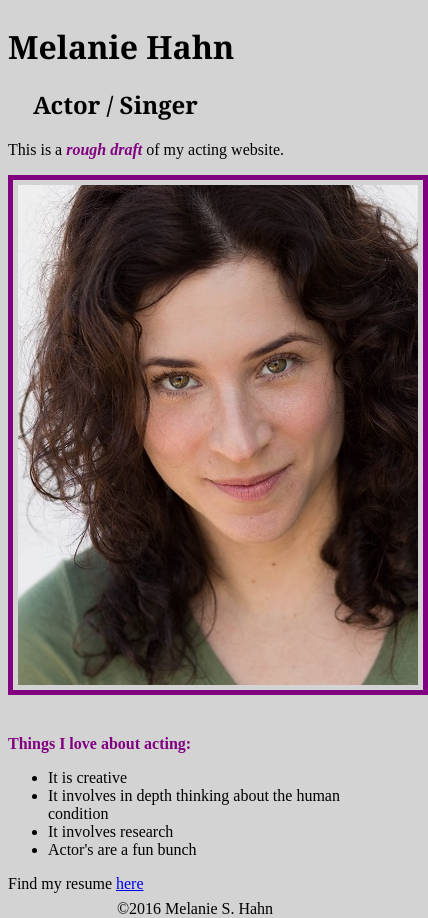
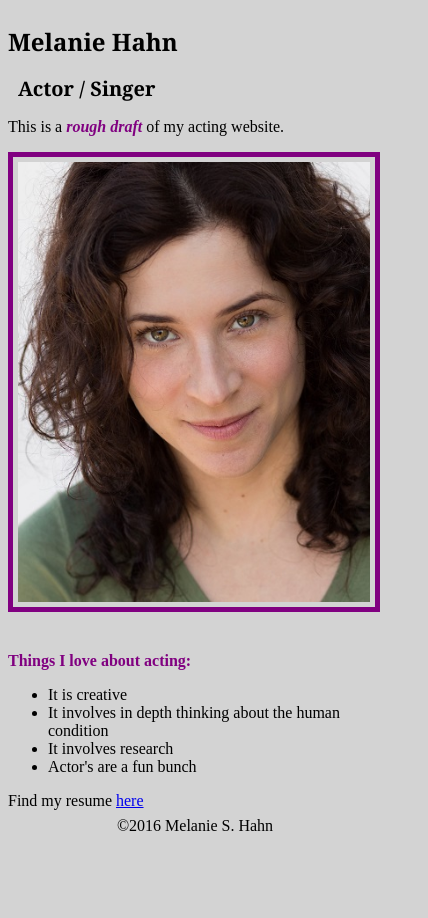
Before and after one commit to melaniesarah/melaniesarah.github.io, a plain HTML site: page index.html in a window 390 px wide. Shown: the whole page, 428 px wide, since content can reach past the window. After the commit the page ends 844 px from the top, so only its background shows below. Drawn offline with Linux system fonts and the light colour scheme.

Commit message:
Add responsiveness to styles.css

```diff
--- a/styles.css
+++ b/styles.css
@@ -42,3 +42,19 @@ footer {
 #resume-link:visited {
 	color: green;
 }
+
+@media screen and (max-width: 450px) {
+  body {
+  	width: 95%;
+  }
+  img {
+  	width: 95%;
+  }
+  h1 {
+  	font-size: 1.5em;
+  }
+  h2 {
+  	font-size: 1.25em;
+  	margin-left: 10px;
+  }
+}
```
